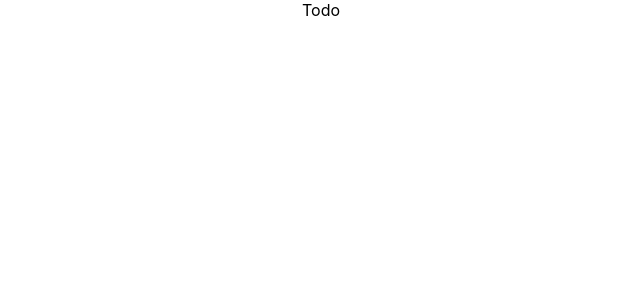
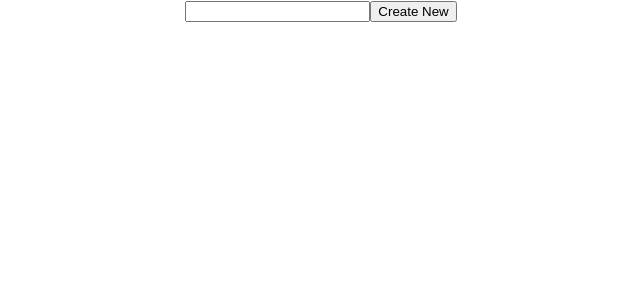
Before and after one commit to mattbertrand/Counter-react, a React (Create React App) app: page / in a window 1280 px wide. Shown: the top 300 px of the page, without its empty margins (319-959 px from the left). Built offline with nearby package versions, Linux system fonts and the light colour scheme.

Commit message:
created a form to add a new todo and delete it

```diff
--- a/src/features/counter/todo/Todo.js
+++ b/src/features/counter/todo/Todo.js
@@ -1,9 +1,39 @@
-import React from 'react'
+import React, { useState } from 'react'
+import { useSelector, useDispatch } from 'react-redux'
+import {
+    create,
+    edit,
+    toggleComplete,
+    remove
+} from './todoSlice'
 
 const Todo = () => {
+    const [inputText, setInputText] = useState('')
+    const dispatch = useDispatch()
+    const todos = useSelector(state => state.todos)
+
+    const handleSubmit = e => {
+        e.preventDefault()
+
+        dispatch(create(inputText))
+    }
+
+    const handleDelete = (id) => () => {
+        dispatch(remove(id))
+    }
+
     return (
         <div>
-         Todo
+         <form onSubmit={handleSubmit}>
+             <input onChange={e => setInputText(e.target.value)} value={inputText}></input>
+             <button type="submit">Create New</button>
+        </form>
+        {todos.map(todo => (
+            <div key={todo.id}>{todo.description} {todo.isComplete ? "DONE" : ""}
+            <button onClick={handleDelete(todo.id)}>Delete</button>
+            </div>
+
+        ))}
         </div>
     )
 }
```
